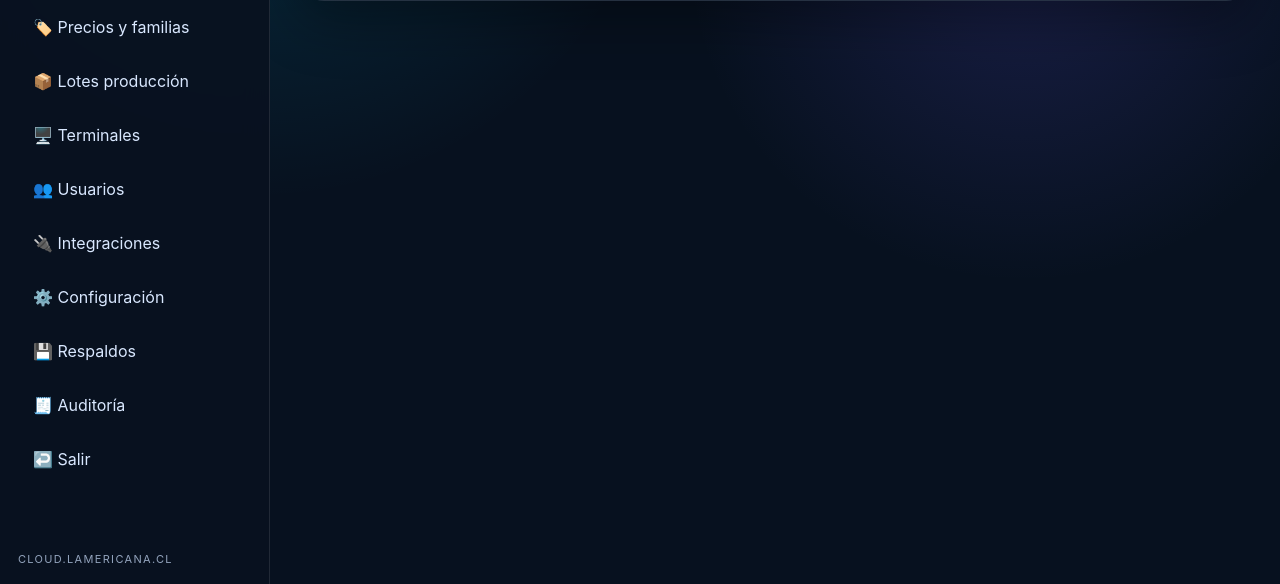
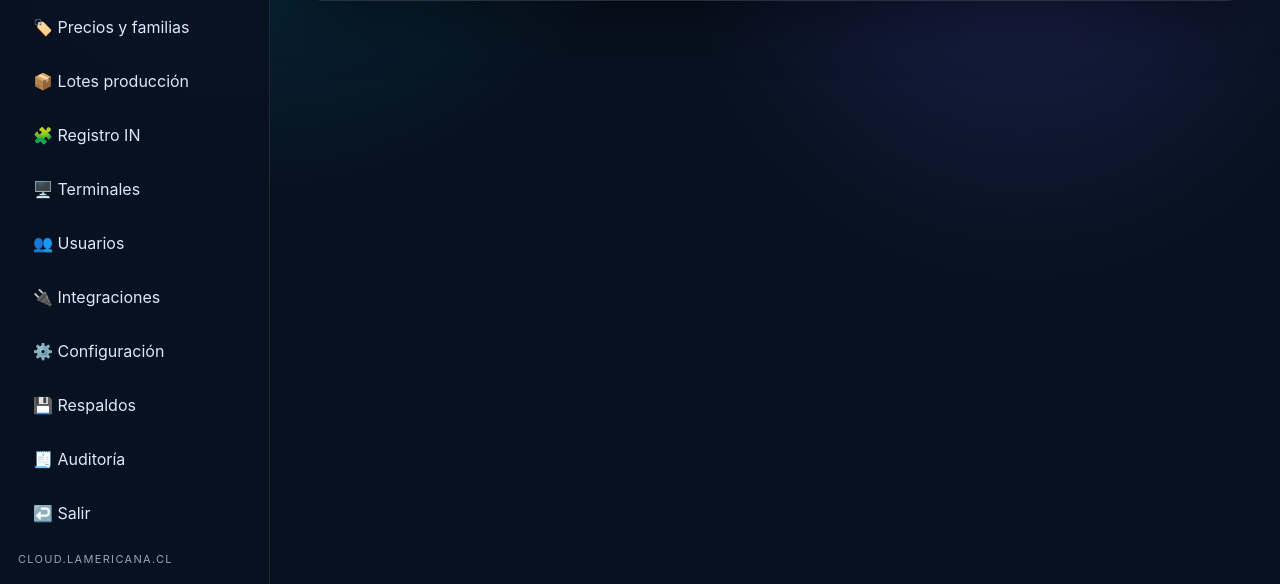
Before and after one commit to gruzpardo-png/LAMERICANACLOUDERP, a Flask app: page /auditoria in a window 1280 px wide. Shown: the part 216-800 px from the top of the page. Run offline with Flask 3, Linux system fonts and the light colour scheme; the visitor is signed in with stand-in values (Sample User, id 1); tables that the repository leaves empty hold one stand-in row (values such as "Sample post"); parts of the project's set-up code (start-up, migrations or seed data) failed here and were passed over; some libraries are stand-ins or nearby versions.

Commit message:
Add files via upload

```diff
--- a/templates/base.html
+++ b/templates/base.html
@@ -16,6 +16,7 @@
       <a href="{{ url_for('production_view') }}">📋 Consulta producción</a>
       <a href="{{ url_for('prices_view') }}">🏷️ Precios y familias</a>
       <a href="{{ url_for('batches_view') }}">📦 Lotes producción</a>
+      <a href="{{ url_for('in_registry_view') }}">🧩 Registro IN</a>
       <a href="{{ url_for('terminals_view') }}">🖥️ Terminales</a>
       <a href="{{ url_for('users_view') }}">👥 Usuarios</a>
       <a href="{{ url_for('integrations_view') }}">🔌 Integraciones</a>
```
